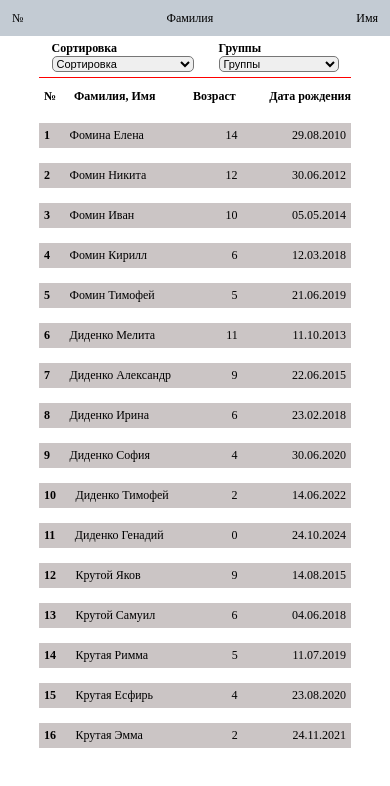
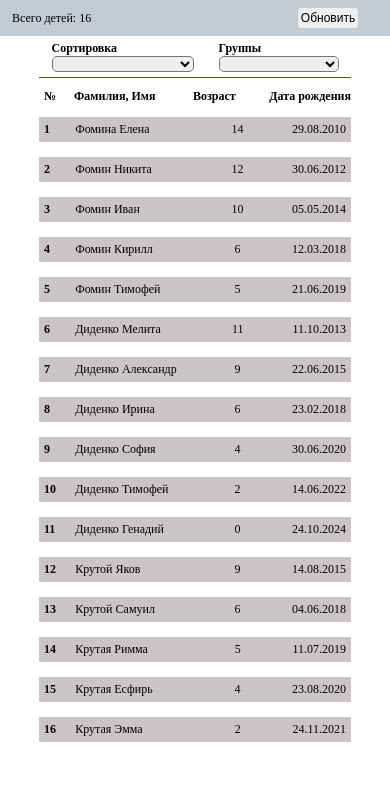
Before and after one commit to Elisei-Trifan/children-church, a React (Create React App) app: page / in a window 390 px wide. Shown: the top 786 px of the page. Built offline with nearby package versions, Linux system fonts and the light colour scheme.

Commit message:
buuton add

```diff
--- a/src/App.js
+++ b/src/App.js
@@ -10,9 +10,15 @@ import ChildFilter from './components/ChildFilter'
 
 function App() {
   const [children, setChildren] = useState(child)
-
+  const [childrenGroup, setChildrenGroup] = useState(child)
   const [selectedSort, setSelectedSort] = useState('')
   const [selectedGroup, setSelectedGroup] = useState('')
+
+  function reset() {
+    setChildren(child)
+    setSelectedSort('')
+    setSelectedGroup('')
+  }
 
   function sortChildren(sort) {
     setSelectedSort(sort)
@@ -40,11 +46,11 @@ function App() {
 
     if (group === '0-6') {
       setChildren(
-        [...children].filter((item) => getFullYear(item.dateOfBirth) < 6)
+        [...childrenGroup].filter((item) => getFullYear(item.dateOfBirth) < 6)
       )
     } else if (group === '6-8') {
       setChildren(
-        [...children].filter(
+        [...childrenGroup].filter(
           (item) =>
             getFullYear(item.dateOfBirth) < 8 &&
             getFullYear(item.dateOfBirth) >= 6
@@ -52,7 +58,7 @@ function App() {
       )
     } else if (group === '8-10') {
       setChildren(
-        [...children].filter(
+        [...childrenGroup].filter(
           (item) =>
             getFullYear(item.dateOfBirth) < 10 &&
             getFullYear(item.dateOfBirth) >= 8
@@ -60,7 +66,7 @@ function App() {
       )
     } else if (group === '10-12') {
       setChildren(
-        [...children].filter(
+        [...childrenGroup].filter(
           (item) =>
             getFullYear(item.dateOfBirth) < 12 &&
             getFullYear(item.dateOfBirth) >= 10
@@ -68,7 +74,7 @@ function App() {
       )
     } else if (group === '12-14') {
       setChildren(
-        [...children].filter(
+        [...childrenGroup].filter(
           (item) =>
             getFullYear(item.dateOfBirth) < 14 &&
             getFullYear(item.dateOfBirth) >= 12
@@ -76,7 +82,7 @@ function App() {
       )
     } else if (group === '14-16') {
       setChildren(
-        [...children].filter(
+        [...childrenGroup].filter(
           (item) =>
             getFullYear(item.dateOfBirth) < 16 &&
             getFullYear(item.dateOfBirth) >= 14
@@ -89,7 +95,7 @@ function App() {
 
   return (
     <>
-      <Navbar />
+      <Navbar onClick={reset} />
       <ChildFilter
         sortChildren={sortChildren}
         selectedSort={selectedSort}
--- a/src/components/ChildFilter.jsx
+++ b/src/components/ChildFilter.jsx
@@ -14,7 +14,7 @@ const ChildFilter = ({
         <MySelect
           value={selectedSort}
           onChange={sortChildren}
-          defaultValue="Сортировка"
+          defaultValue=""
           options={[
             {
               value: 'lastname',
@@ -40,7 +40,7 @@ const ChildFilter = ({
         <MySelect
           value={selectedGroup}
           onChange={sortGroup}
-          defaultValue="Группы"
+          defaultValue=""
           options={[
             {
               value: '0-6',
--- a/src/components/ChildrenItem.jsx
+++ b/src/components/ChildrenItem.jsx
@@ -7,14 +7,12 @@ const ChildrenItem = ({ children }) => {
     <>
       {children.map((item, index) => (
         <div key={item.id} className="item">
-          <h3 style={{ paddingRight: '5vw' }}> {index + 1} </h3>
+          <h3 className="item_h3">{index + 1}</h3>
 
           <p style={{ width: '200px' }}>
             {item.lastname} {item.name}
           </p>
-          <p style={{ paddingRight: '14vw' }}>
-            {getFullYear(item.dateOfBirth)}{' '}
-          </p>
+          <p className="item_age">{getFullYear(item.dateOfBirth)} </p>
           <p> {item.dateOfBirth} </p>
         </div>
       ))}
--- a/src/components/Navbar.jsx
+++ b/src/components/Navbar.jsx
@@ -1,13 +1,15 @@
+import { children } from '../data/children'
+
 import React from 'react'
 
-const Navbar = () => {
+const Navbar = ({ onClick }) => {
   return (
     <>
       <div className="navbar">
-        <p> № </p>
-
-        <p>Фамилия</p>
-        <p>Имя</p>
+        <p> Всего детей: {children.length} </p>
+        <button className="navbar_button" onClick={onClick}>
+          Обновить
+        </button>
       </div>
     </>
   )
--- a/src/style/App.css
+++ b/src/style/App.css
@@ -29,6 +29,21 @@ body {
   z-index: 1000;
 }
 
+.navbar_button {
+  width: 90px;
+  height: 30px;
+  margin-right: 20px;
+  border-radius: 5px;
+  outline: none;
+  /* border: 1px solid red; */
+  border: none;
+  cursor: pointer;
+}
+.navbar_button:hover {
+  background: rgb(155, 155, 223);
+  transition: 0.4s ease-in-out;
+}
+
 .childFilter {
   position: fixed;
   top: 3rem;
@@ -43,7 +58,7 @@ body {
 }
 
 .App {
-  margin-top: 9rem;
+  margin-top: 8.5rem;
   width: 80vw;
 }
 
@@ -70,6 +85,18 @@ body {
   background: #cbc5c5;
 }
 
+.item_h3 {
+  padding-right: 8vw;
+  width: 10px;
+}
+
+.item_age {
+  padding-right: 14vw;
+  width: 20px;
+  display: flex;
+  justify-content: center;
+}
+
 .select {
   outline: none;
   font-size: 14px;
@@ -87,6 +114,13 @@ body {
 @media (max-width: 520px) {
   * {
     font-size: 12px;
+  }
+
+  .navbar_button {
+    width: 60px;
+    height: 20px;
+    margin-right: 20px;
+    border-radius: 3px;
   }
   .childFilter {
     padding-top: 0.5rem;
```
Also changed, not shown: src/utils/getFullquantity.js (added).
